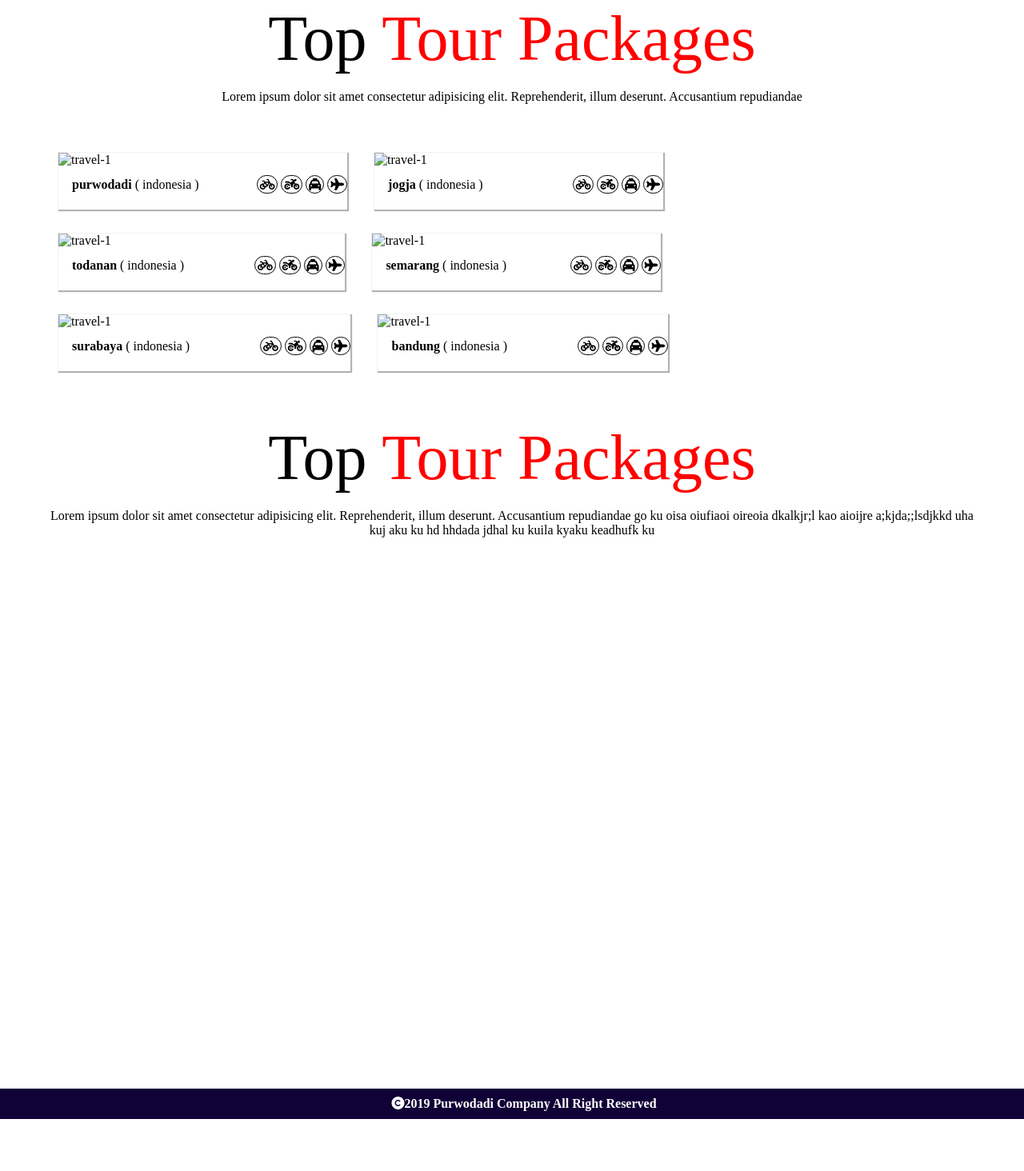
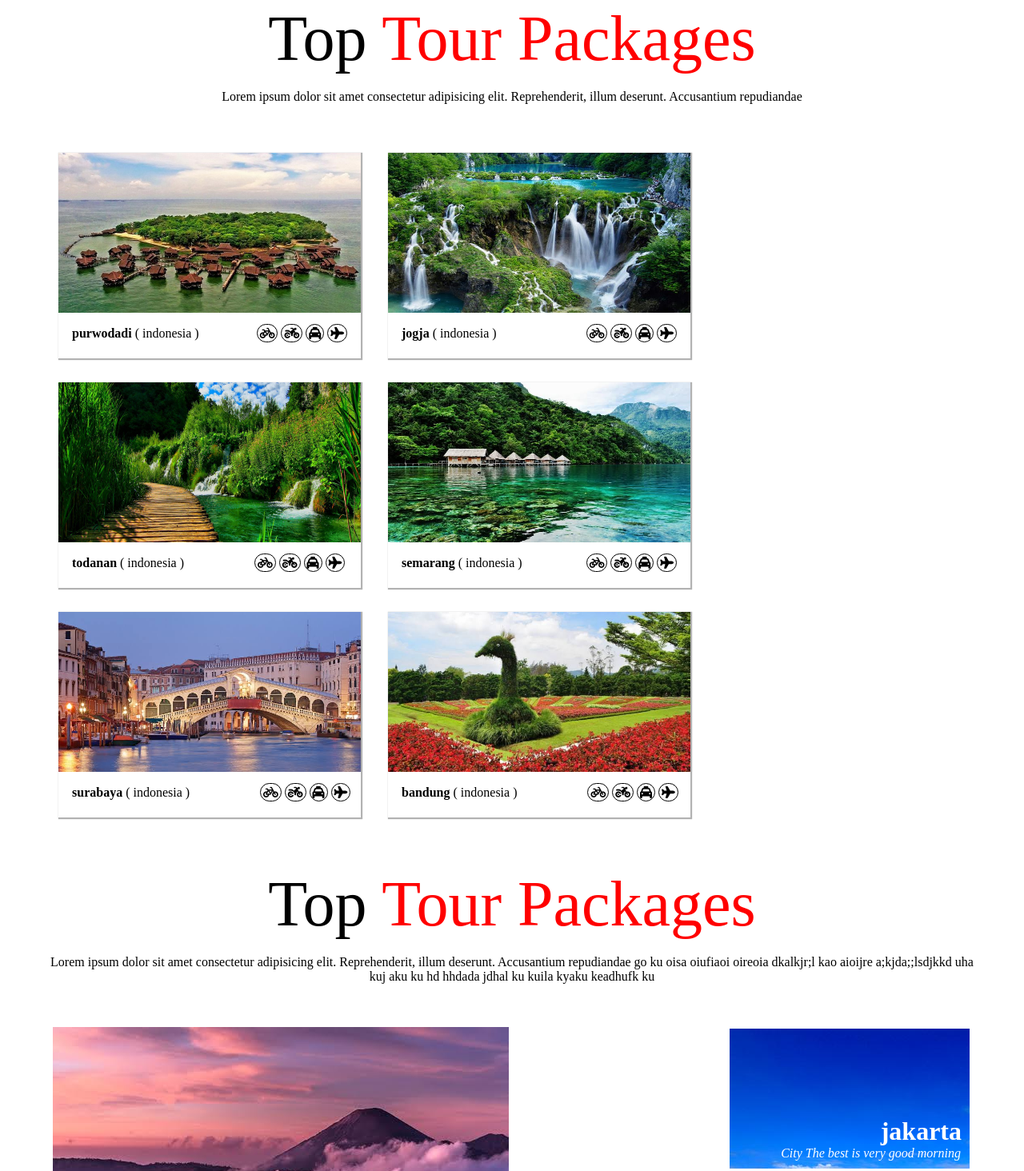
Before and after one commit to adib1234567/adib1234567.github.io, a plain HTML site: page Landing--2/index.html in a window 1280 px wide. Shown: the part 727-2191 px from the top of the page at 80% size. Before the commit the page ends 2126 px from the top, so only its background shows below. Drawn offline with Linux system fonts and the light colour scheme.

Commit message:
perbaikan url gambar
mengubah dari folder gambar ke img

```diff
--- a/Landing--2/index.html
+++ b/Landing--2/index.html
@@ -82,7 +82,7 @@
 				repudiandae
 			</div>
 			<div class="image-galery">
-				<img src="/gambar/image-travel-1.jpg" alt="travel-1" class="image">
+				<img src="/img/image-travel-1.jpg" alt="travel-1" class="image">
 				<div class="name-galery"><b>purwodadi</b> ( indonesia )&nbsp; &nbsp;
 					&nbsp; &nbsp; &nbsp;
 					&nbsp; &nbsp; &nbsp; &nbsp;<span class="icon-galery">
@@ -99,7 +99,7 @@
 					class="fas fa-taxi"></i> <i class="fas fa-plane"></i></span>-->
 			</div>
 			<div class="image-galery">
-				<img src="/gambar/image-travel-2.jpg" alt="travel-1" class="image">
+				<img src="/img/image-travel-2.jpg" alt="travel-1" class="image">
 				<div class="name-galery"><b>jogja</b> ( indonesia )&nbsp; &nbsp; &nbsp; &nbsp; &nbsp; &nbsp; &nbsp;
 					&nbsp; &nbsp; &nbsp;
 					&nbsp; &nbsp; &nbsp; &nbsp;<span class="icon-galery">
@@ -115,7 +115,7 @@
 				</div>
 			</div>
 			<div class="image-galery">
-				<img src="/gambar/image-travel-3.jpg" alt="travel-1" class="image">
+				<img src="/img/image-travel-3.jpg" alt="travel-1" class="image">
 				<div class="name-galery"><b>todanan</b> ( indonesia )&nbsp; &nbsp; &nbsp; &nbsp;
 					&nbsp; &nbsp; &nbsp;
 					&nbsp; &nbsp; &nbsp; &nbsp;<span class="icon-galery">
@@ -130,7 +130,7 @@
 				</div>
 			</div>
 			<div class="image-galery">
-				<img src="/gambar/image-travel-4.jpeg" alt="travel-1" class="image">
+				<img src="/img/image-travel-4.jpeg" alt="travel-1" class="image">
 				<div class="name-galery"><b>semarang</b> ( indonesia )&nbsp; &nbsp; &nbsp;
 					&nbsp; &nbsp; &nbsp;
 					&nbsp; &nbsp; &nbsp; &nbsp;<span class="icon-galery">
@@ -147,7 +147,7 @@
 						class="fas fa-taxi"></i> <i class="fas fa-plane"></i></span>-->
 			</div>
 			<div class="image-galery">
-				<img src="/gambar/image-travel-5.jpeg" alt="travel-1" class="image">
+				<img src="/img/image-travel-5.jpeg" alt="travel-1" class="image">
 				<div class="name-galery"><b>surabaya</b> ( indonesia )&nbsp; &nbsp; &nbsp; &nbsp;
 					&nbsp; &nbsp; &nbsp;
 					&nbsp; &nbsp; &nbsp; &nbsp;<span class="icon-galery">
@@ -162,7 +162,7 @@
 				</div>
 			</div>
 			<div class="image-galery">
-				<img src="/gambar/image-travel-6.jpeg" alt="travel-1" class="image">
+				<img src="/img/image-travel-6.jpeg" alt="travel-1" class="image">
 				<div class="name-galery"><b>bandung</b> ( indonesia )&nbsp; &nbsp; &nbsp; &nbsp;
 					&nbsp; &nbsp; &nbsp;
 					&nbsp; &nbsp; &nbsp; &nbsp;<span class="icon-galery">
@@ -185,33 +185,33 @@
 				ku hd hhdada jdhal ku kuila kyaku keadhufk ku
 			</div>
 			<div class="image-cities">
-				<div class="imagea" style="background-image: url('/gambar/image-travel-7.jpeg')">
+				<div class="imagea" style="background-image: url('/img/image-travel-7.jpeg')">
 					<h2 style="color: white; float: left; margin-top: 320px; margin-left: 10px;">1jt Packages</h2>
 					<h1 style="color: white; float: right; margin-top: 300px; margin-right: 10px;">
 						Purwodadi
 					</h1>
 					<i style="color: white; float: right; margin-top: 340px; margin-right: -145px;">City The best</i>
 				</div>
-				<div class="imagee" style="background-image: url('/gambar/image-travel-8.jpg')">
+				<div class="imagee" style="background-image: url('/img/image-travel-8.jpg')">
 					<h1 style="color: white; float: right; margin-top: 110px; margin-right: 10px;">jakarta</h1>
 					<i style="color: white; float: right; margin-top: -21px; margin-right: 11px;">City The best is very
 						good
 						morning</i>
 				</div>
-				<div class="imagee" style="background-image: url('/gambar/image-travel-9.jpg')">
+				<div class="imagee" style="background-image: url('/img/image-travel-9.jpg')">
 					<h1 style="color: white; float: right; margin-top: 110px; margin-right: 10px;">semarang</h1>
 					<i style="color: white; float: right; margin-top: 148px; margin-right: -130px;">City The best is
 						very
 						good
 						morning</i>
 				</div>
-				<div class="imagee" style="background-image: url('/gambar/image-travel-1.jpg')">
+				<div class="imagee" style="background-image: url('/img/image-travel-1.jpg')">
 					<h1 style="color: white; float: right; margin-top: 110px; margin-right: 10px;">jogja</h1>
 					<i style="color: white; float: right; margin-top: 148px; margin-right: -72px;">City The best is very
 						good
 						morning</i>
 				</div>
-				<div class="imagee" style="background-image: url('/gambar/image-travel-2.jpg')">
+				<div class="imagee" style="background-image: url('/img/image-travel-2.jpg')">
 					<h1 style="color: white; float: right; margin-top: 110px; margin-right: 10px;">blora</h1>
 					<i style="color: white; float: right; margin-top: 148px; margin-right: -78px;">City The best is very
 						good
```
